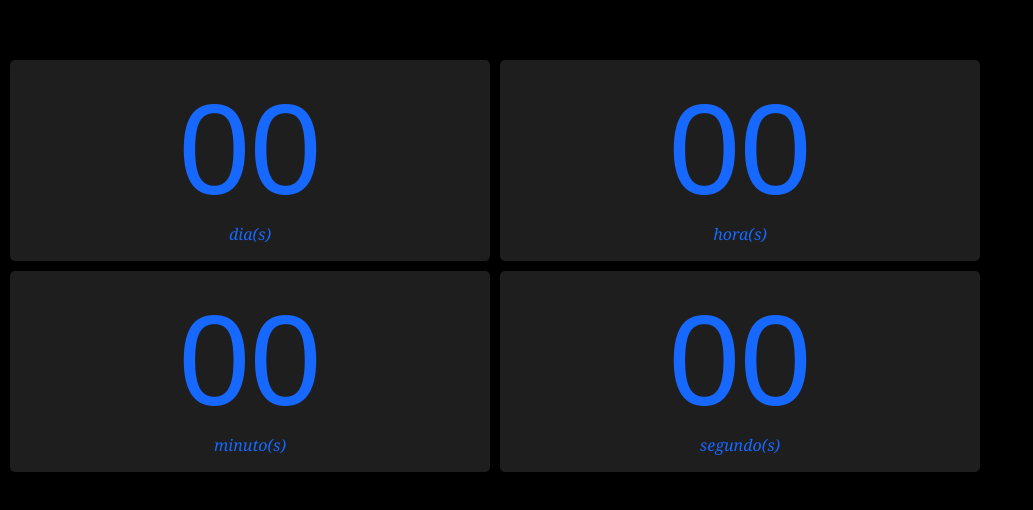
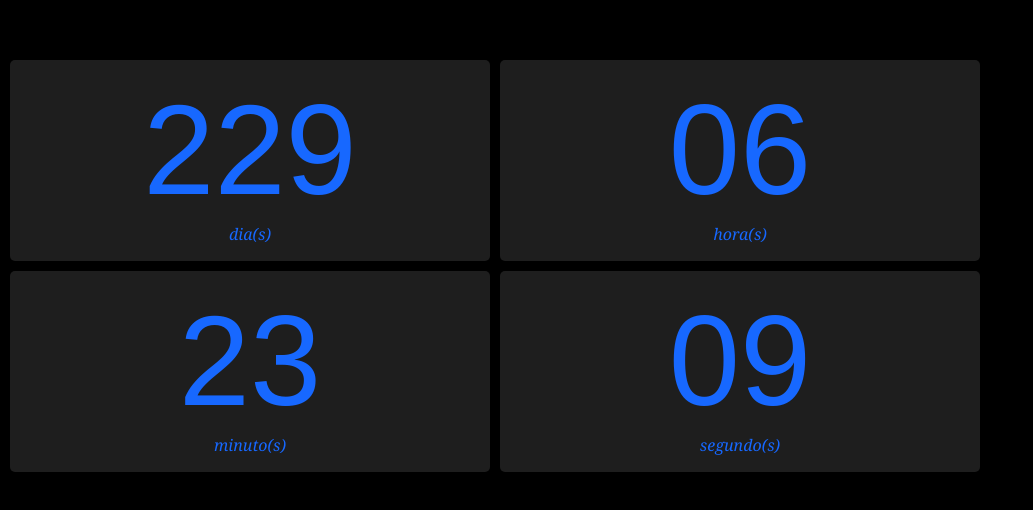
Before and after one commit to Pa1loh/RelogioCountDown, a plain HTML site: page index.html in a window 1280 px wide. Shown: the part 134-644 px from the top of the page, without its empty margins (0-1033 px from the left). Drawn offline with Linux system fonts and the light colour scheme.

Commit message:
Versão 1.0
esta contando quantos dias faltam para meu aniversario

```diff
--- a/css/style.css
+++ b/css/style.css
@@ -9,7 +9,7 @@ li {
 
 body {
     height: 100vh;
-    background: rgb(0, 0, 0);
+    background: black;
     display: grid;
     align-items: center;
 
--- a/index.html
+++ b/index.html
@@ -11,19 +11,19 @@
 <body>
     <ul class="Countdown">
         <li>
-            <span data-time>00</span>
+            <span data-time></span>
             <div>dia(s)</div>
         </li>
         <li>
-            <span data-time>00</span>
+            <span data-time></span>
             <div>hora(s)</div>
         </li>
         <li>
-            <span data-time>00</span>
+            <span data-time></span>
             <div>minuto(s)</div>
         </li>
         <li>
-            <span data-time>00</span>
+            <span data-time></span>
             <div>segundo(s)</div>
         </li>
     </ul>
--- a/js/Countdown.js
+++ b/js/Countdown.js
@@ -1,15 +1,15 @@
-export default class Countdown{
+export default class Countdown {
     constructor(futureDate){
         this.futureDate = futureDate;
     }
-    get actualDate(){
+    get _actualDate(){
         return new Date();
     }
     get _futureDate(){
         return new Date(this.futureDate);
     }
     get _TimeDiference(){
-        return this._futureDate.getTime() - this.actualDate.getTime();
+        return this._futureDate.getTime() - this._actualDate.getTime();
     }
 
     get days(){
--- a/js/script.js
+++ b/js/script.js
@@ -1,6 +1,6 @@
 import Countdown from "./Countdown.js";
 
-const tempoParaOWWB = new coutdown("13 August 2020 20:00:00 GMT-0300");
+const tempoParaOWWB = new Countdown("08 january 2022 00:00:00 GMT-0300");
 const tempos = document.querySelectorAll("[data-time]");
 
 function mostrarTempo() {
```
